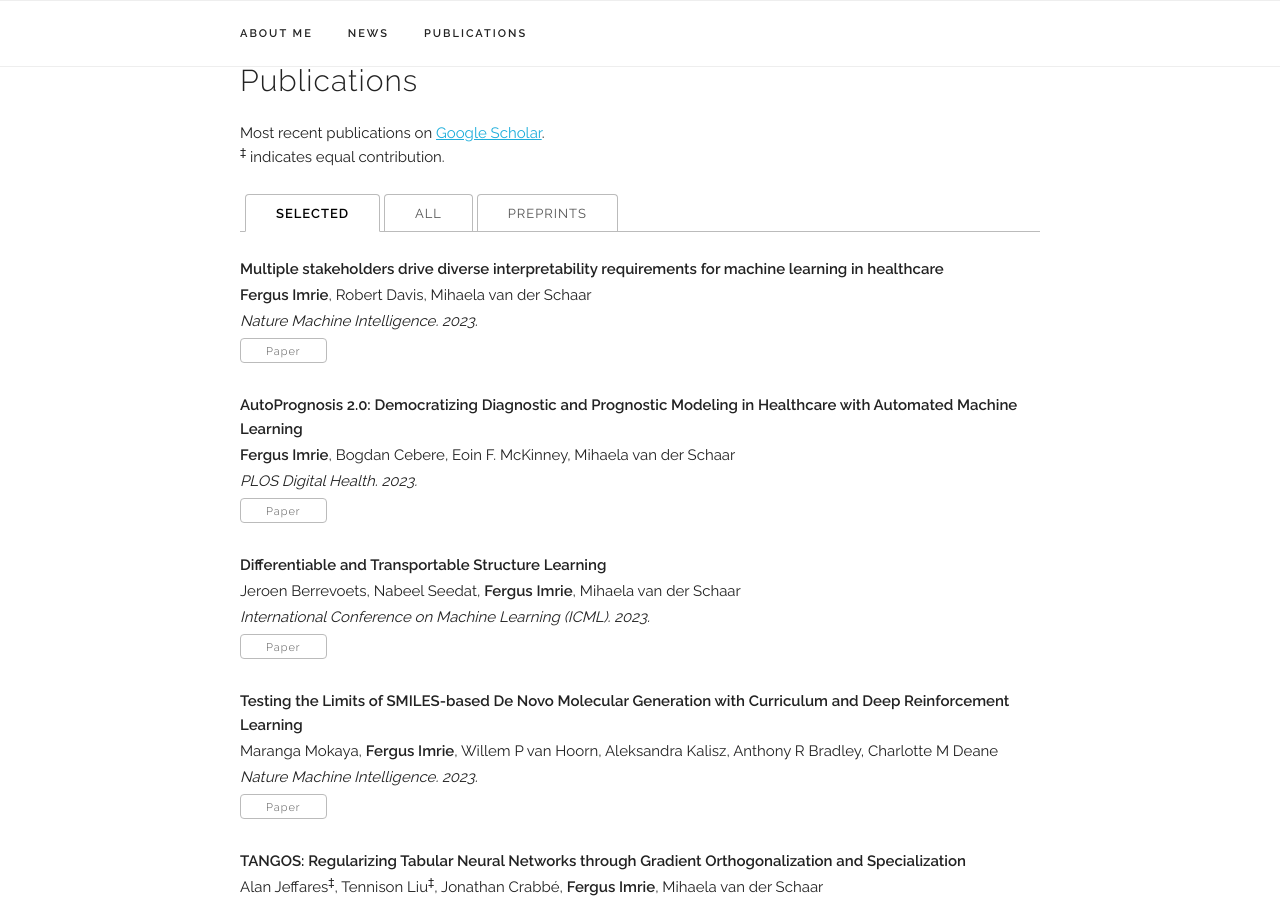
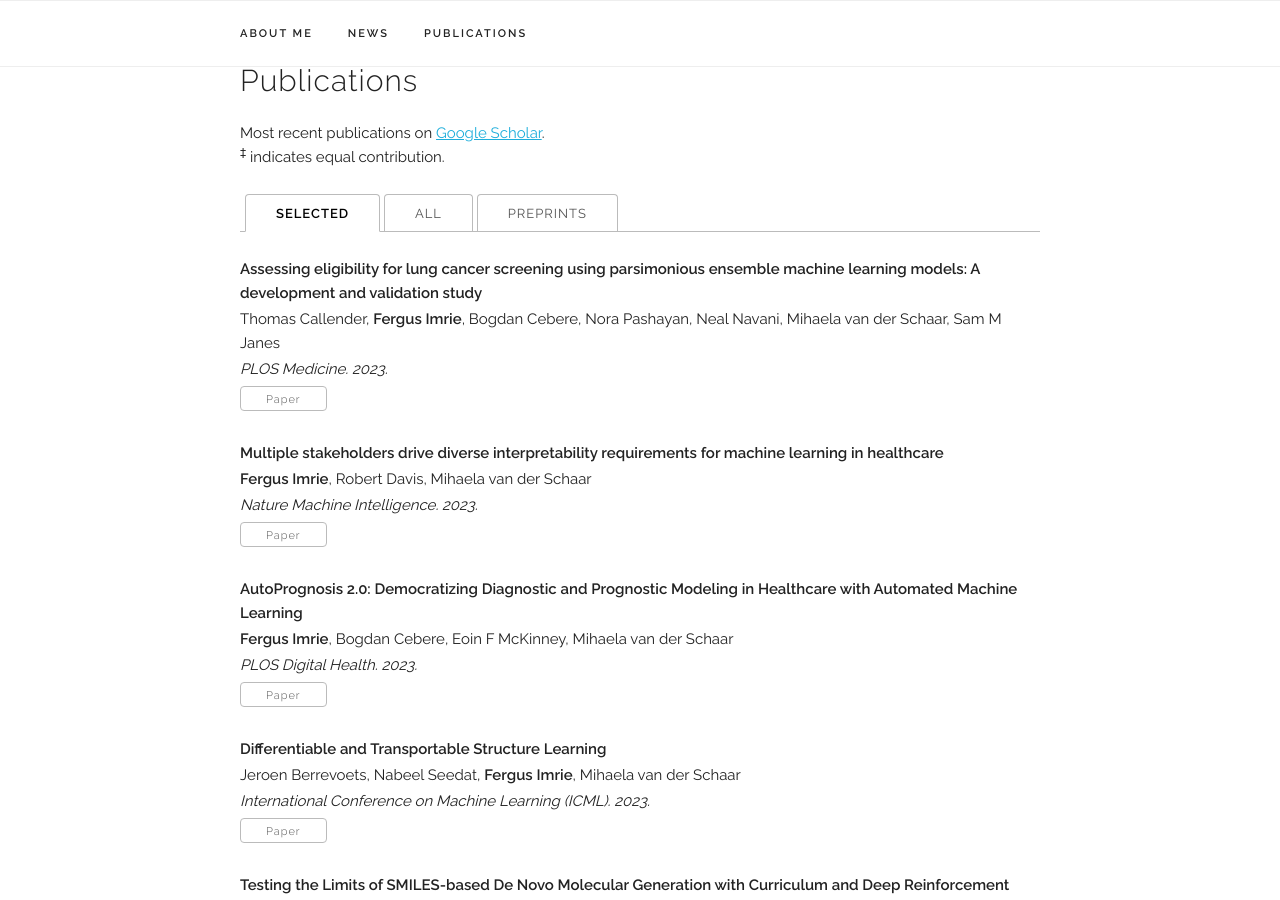
Before and after one commit to fimrie/fimrie.github.io, a Jekyll site: the page built from index.html, in a window 1280 px wide and 900 px high, scrolled down 1592 px. Built offline with Jekyll 4.4.1, drawn with Linux system fonts in a browser that asks for light colours; some web fonts are replaced.

Commit message:
Update publications.yaml

```diff
--- a/_data/publications.yaml
+++ b/_data/publications.yaml
@@ -1,4 +1,11 @@
 papers:
+  - title: "Assessing eligibility for lung cancer screening using parsimonious ensemble machine learning models: A development and validation study"
+    authors: "Thomas Callender, <b>Fergus Imrie</b>, Bogdan Cebere, Nora Pashayan, Neal Navani, Mihaela van der Schaar, Sam M Janes"
+    venue: "PLOS Medicine. 2023."
+    paper_pdf: "https://journals.plos.org/plosmedicine/article?id=10.1371/journal.pmed.1004287"
+    selected: y
+    preprint: n
+
   - title: "Can you rely on your model evaluation? Improving model evaluation with synthetic test data"
     authors: "Nabeel Seedat<sup>‡</sup>, Boris van Breugel<sup>‡</sup>, <b>Fergus Imrie</b>, Mihaela van der Schaar"
     venue: "Neural Information Processing Systems (NeurIPS). 2023."
@@ -13,7 +20,7 @@ papers:
     preprint: n
 
   - title: "AutoPrognosis 2.0: Democratizing Diagnostic and Prognostic Modeling in Healthcare with Automated Machine Learning"
-    authors: "<b>Fergus Imrie</b>, Bogdan Cebere, Eoin F. McKinney, Mihaela van der Schaar"
+    authors: "<b>Fergus Imrie</b>, Bogdan Cebere, Eoin F McKinney, Mihaela van der Schaar"
     venue: "PLOS Digital Health. 2023."
     paper_pdf: "https://journals.plos.org/digitalhealth/article?id=10.1371/journal.pdig.0000276"
     selected: y
@@ -39,13 +46,6 @@ papers:
     paper_pdf: "https://www.nature.com/articles/s42256-023-00636-2"
     selected: y
     preprint: n
-
-  - title: "Assessing eligibility for lung cancer screening: Parsimonious multi-country ensemble machine learning models for lung cancer prediction"
-    authors: "Thomas Callender, <b>Fergus Imrie</b>, Bogdan Cebere, Nora Pashayan, Neal Navani, Mihaela van der Schaar, Sam M Janes"
-    venue: "medRxiv (Preprint). 2023."
-    paper_pdf: "https://www.medrxiv.org/content/10.1101/2023.01.27.23284974v1"
-    selected: n
-    preprint: y
 
   - title: "TANGOS: Regularizing Tabular Neural Networks through Gradient Orthogonalization and Specialization"
     authors: "Alan Jeffares<sup>‡</sup>, Tennison Liu<sup>‡</sup>, Jonathan Crabbé, <b>Fergus Imrie</b>, Mihaela van der Schaar"
```
